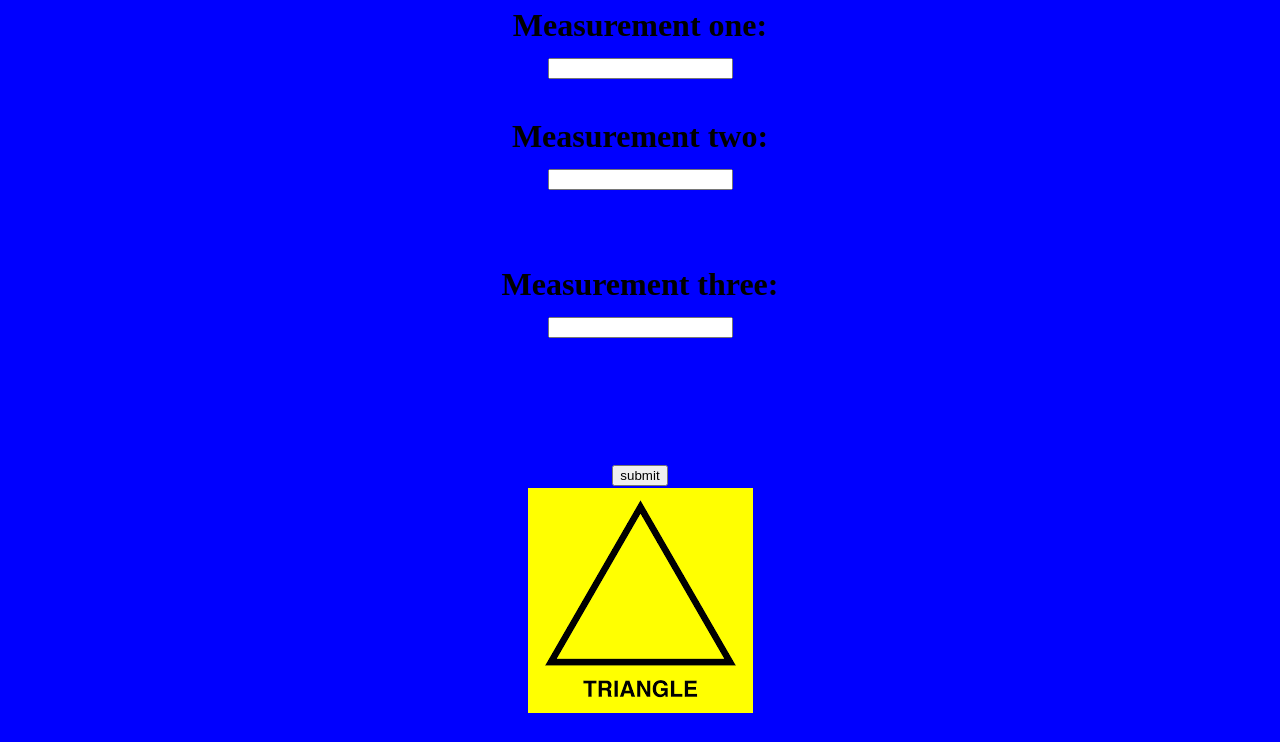
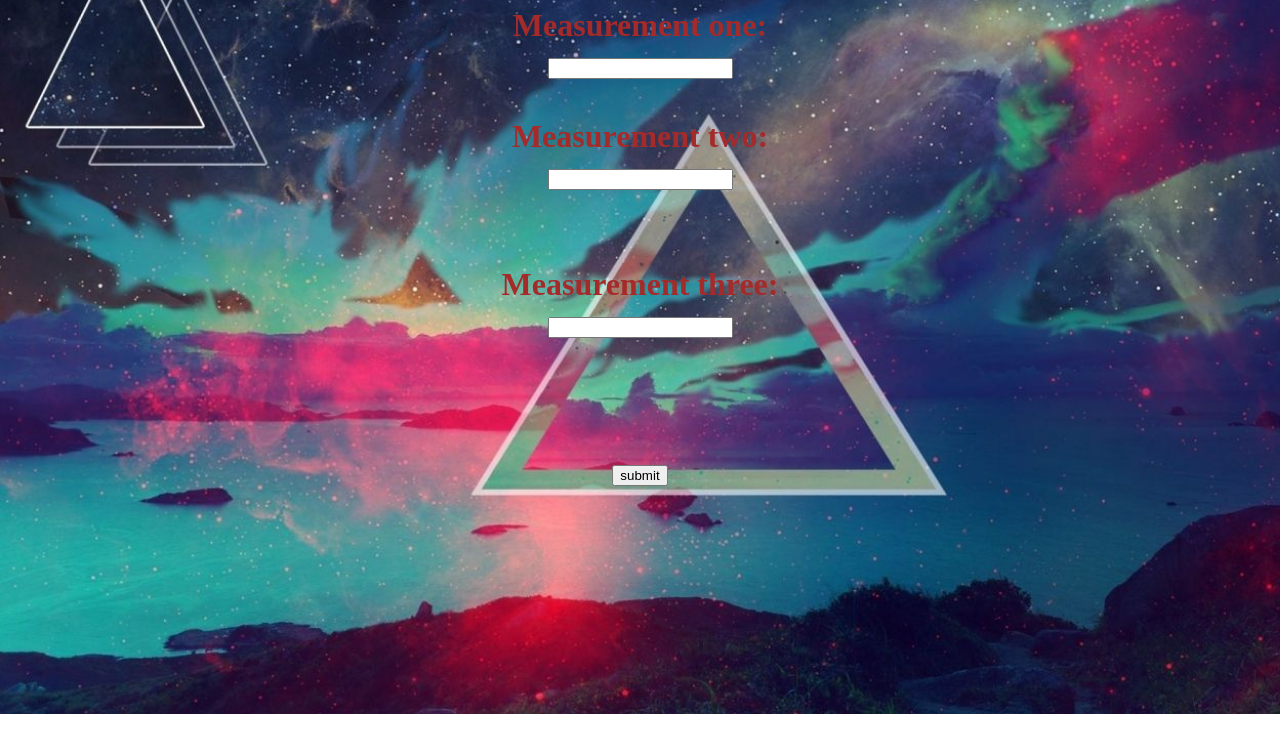
Before and after one commit to Adho-Code/Triangle-tracker, a plain HTML site: page index.html in a window 1280 px wide. Shown: the part 73-815 px from the top of the page. Drawn offline with Linux system fonts and the light colour scheme.

Commit message:
changesin css

```diff
--- a/css/styles.css
+++ b/css/styles.css
@@ -1,3 +1,9 @@
 body {
-    background-color: blue;
+    background-image:  url('77312bbfae63f000397755e642a4236a.jpg');
+    background-repeat: no-repeat;
+    background-size: cover;
+    background-size: 1400px;
 }
+h1{
+    color: brown;
+}
--- a/index.html
+++ b/index.html
@@ -21,7 +21,6 @@
     <br><br><br>
     </form>
     <center><button type = "button" onclick = "Triangle()">submit</button></center>
-    <center><img class="img1" src="download.png" alt="triangle"></center>
     <script src="js/scripts.js"></script>
  </body>
  </html>
--- a/js/scripts.js
+++ b/js/scripts.js
@@ -12,10 +12,8 @@ alert ("equilateral triangle!");
 else if(measurements[0]=== measurement2 || measurement2 === measurement3){
 alert ("isosceles triangle!");
 }
-else if(measurements[0]+measurements[1]<=measurements[2] || (measurements[1]+measurement[2]<=measurements[0] || (measurements[0]+measurements[1])<=measurements[2] )){
-alert ("not a triangle!");
-}
-else if((measurements[0]+measurements[1]) <= measurements[2] && (measurement[0] + measurements[2] <= measurements[1] || measurements[1] + measurements[2])){
+else
+{
 alert ("scalene triangle!");
 }
 }
```
Also changed, not shown: css/77312bbfae63f000397755e642a4236a.jpg (added), css/images.jpeg (added), 1 other file.
